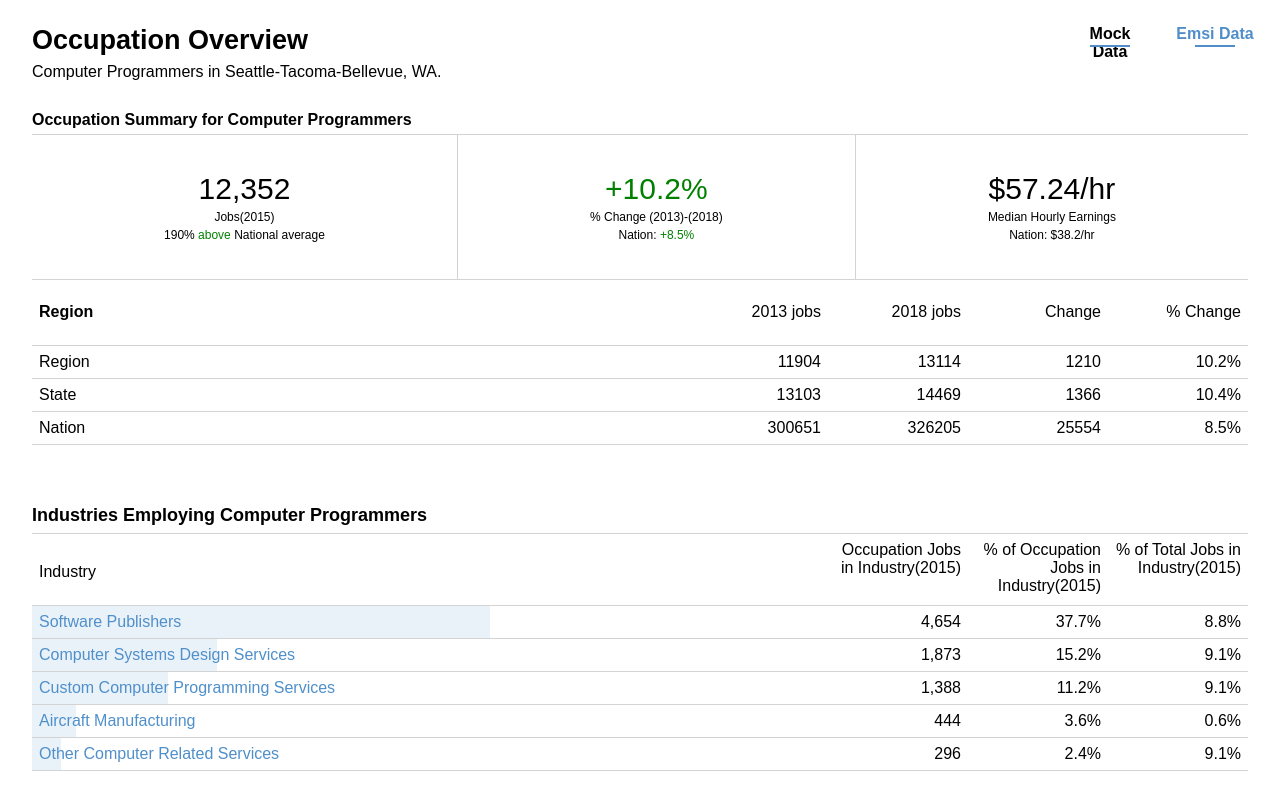
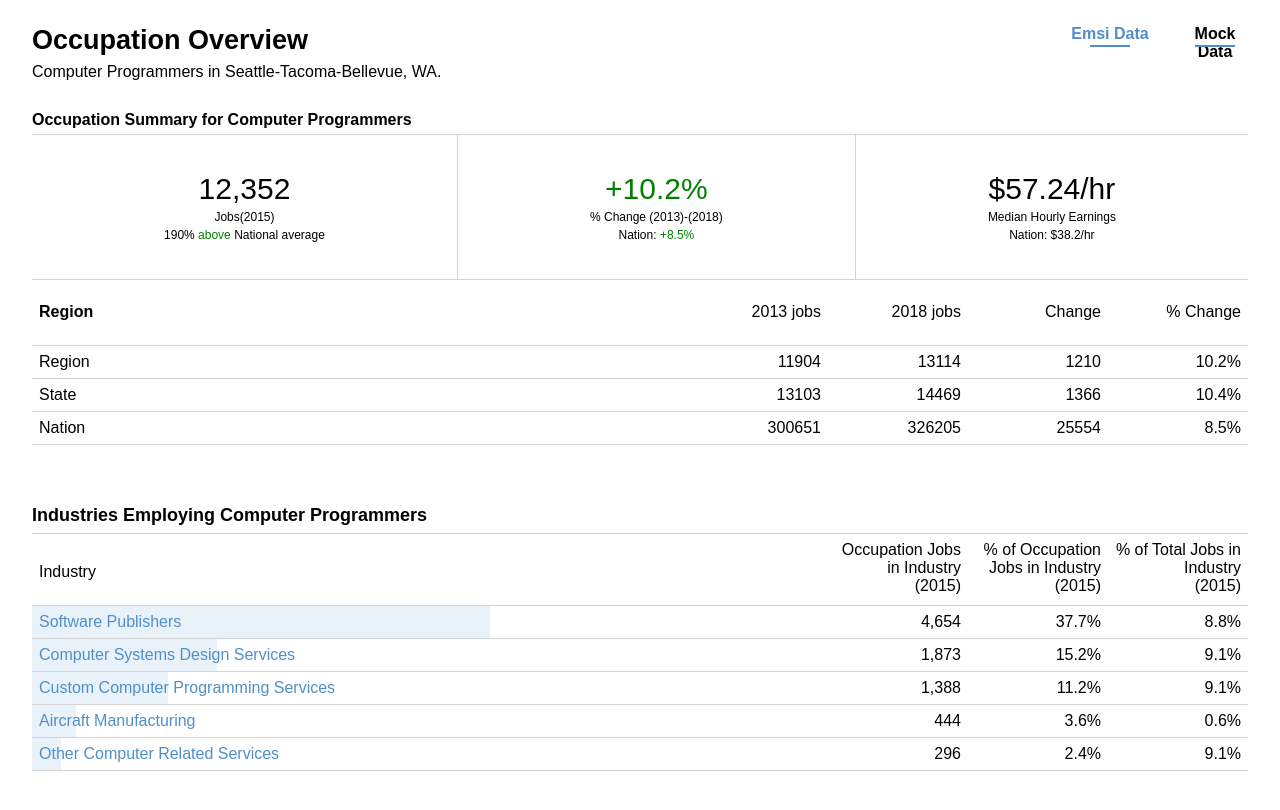
Before and after one commit to Cadburylion/emsi-project, a React (Create React App) app: page / in a window 1280 px wide. Shown: the top 810 px of the page. Built offline with nearby package versions, Linux system fonts and the light colour scheme.

Commit message:
Moved buttons, fixed css bug, added some destructuring to clean up code

```diff
--- a/src/component/dashboard/index.js
+++ b/src/component/dashboard/index.js
@@ -60,19 +60,19 @@ export default class Dashboard extends React.Component {
       <div className='component-container'>
 
         <div className='ajax-btn' onClick={() => {
-          this.mockAJAX(emsiData)
-          this.toggleCurrent('emsi')
+          this.mockAJAX(mockData)
+          this.toggleCurrent(null)
         }}>
-          <span className={this.state.emsiData ? 'current' : ''}>Emsi Data</span>
+          <span className={this.state.emsiData ? '' : 'current'}>Mock Data</span>
           <span></span>
           <span></span>
         </div>
 
         <div className='ajax-btn' onClick={() => {
-          this.mockAJAX(mockData)
-          this.toggleCurrent(null)
+          this.mockAJAX(emsiData)
+          this.toggleCurrent('emsi')
         }}>
-          <span className={this.state.emsiData ? '' : 'current'}>Mock Data</span>
+          <span className={this.state.emsiData ? 'current' : ''}>Emsi Data</span>
           <span></span>
           <span></span>
         </div>
--- a/src/component/industry/index.js
+++ b/src/component/industry/index.js
@@ -3,6 +3,7 @@ import './style.css'
 
 export default class Industry extends React.Component{
   render(){
+    let {summary} = this.props.report
     return(
 
       <div className='line-chart-container'>
@@ -11,13 +12,13 @@ export default class Industry extends React.Component{
           <h2 className='line-chart-header-title'>Industries Employing {this.props.report.occupation.title}</h2>
           <p className='industry'>Industry</p>
           <p className='fl-right'>% of Total Jobs in Industry
-            <span>({this.props.report.summary.jobs.year})</span>
+            <span>({summary.jobs.year})</span>
           </p>
           <p className='fl-right'>% of Occupation Jobs in Industry
-            <span>({this.props.report.summary.jobs.year})</span>
+            <span>({summary.jobs.year})</span>
           </p>
           <p className='fl-right'>Occupation Jobs in Industry
-            <span>({this.props.report.summary.jobs.year})</span>
+            <span>({summary.jobs.year})</span>
           </p>
         </div>
 
--- a/src/component/industry/style.css
+++ b/src/component/industry/style.css
@@ -48,7 +48,7 @@ li span {
   width: 140px;
 }
 
-.chart-header span {
+.line-chart-header span {
   display: block;
 }
 
--- a/src/component/overview/index.js
+++ b/src/component/overview/index.js
@@ -3,6 +3,7 @@ import './style.css'
 
 export default class Overview extends React.Component {
   render(){
+    let {summary} = this.props.report
     return(
 
       <div className='overview-container'>
@@ -20,11 +21,11 @@ export default class Overview extends React.Component {
         <div className='overview-statistics'>
           <div className='overview-jobs'>
             <div className='overview-jobs-inner'>
-              <p>{this.props.report.summary.jobs.regional}</p>
-              <p>Jobs({this.props.report.summary.jobs.year})</p>
+              <p>{summary.jobs.regional}</p>
+              <p>Jobs({summary.jobs.year})</p>
               <p>
-                {this.props.report.summary.jobs_growth.job_perc}%
-                <span className={this.props.report.summary.jobs_growth.job_perc > 100 ? 'positive' : 'negative'}> {this.props.report.summary.jobs_growth.job_perc > 100 ? 'above' : 'of'} </span>
+                {summary.jobs_growth.job_perc}%
+                <span className={summary.jobs_growth.job_perc > 100 ? 'positive' : 'negative'}> {summary.jobs_growth.job_perc > 100 ? 'above' : 'of'} </span>
                 National average
               </p>
             </div>
@@ -33,17 +34,17 @@ export default class Overview extends React.Component {
           <div className='overview-change'>
 
             <div className='overview-change-inner'>
-              <p className={this.props.report.summary.jobs_growth.regional > 0 ? 'positive' : 'negative'}>{this.props.report.summary.jobs_growth.regional > 0 ? '+' : ''}{this.props.report.summary.jobs_growth.regional}%</p>
-              <p>% Change ({this.props.report.summary.jobs_growth.start_year})-({this.props.report.summary.jobs_growth.end_year})</p>
-              <p>Nation: <span className={this.props.report.summary.jobs_growth.national_avg > 0 ? 'positive' : 'negative'}>{this.props.report.summary.jobs_growth.national_avg > 0 ? '+' : ''}{this.props.report.summary.jobs_growth.national_avg}%</span></p>
+              <p className={summary.jobs_growth.regional > 0 ? 'positive' : 'negative'}>{summary.jobs_growth.regional > 0 ? '+' : ''}{summary.jobs_growth.regional}%</p>
+              <p>% Change ({summary.jobs_growth.start_year})-({summary.jobs_growth.end_year})</p>
+              <p>Nation: <span className={summary.jobs_growth.national_avg > 0 ? 'positive' : 'negative'}>{summary.jobs_growth.national_avg > 0 ? '+' : ''}{summary.jobs_growth.national_avg}%</span></p>
             </div>
           </div>
 
           <div className='overview-earnings'>
             <div className='overview-earnings-inner'>
-              <p>${this.props.report.summary.earnings.regional}/hr</p>
+              <p>${summary.earnings.regional}/hr</p>
               <p>Median Hourly Earnings</p>
-              <p>Nation: ${this.props.report.summary.earnings.national_avg}/hr</p>
+              <p>Nation: ${summary.earnings.national_avg}/hr</p>
             </div>
           </div>
 
```
